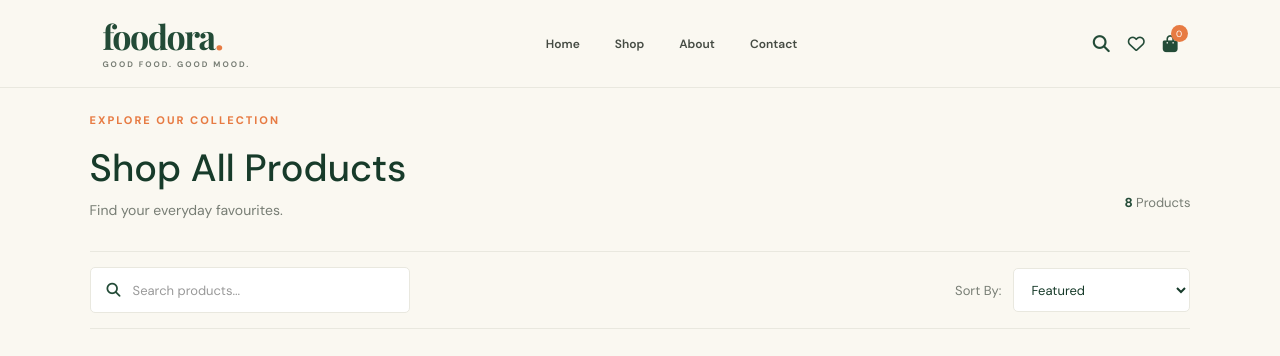
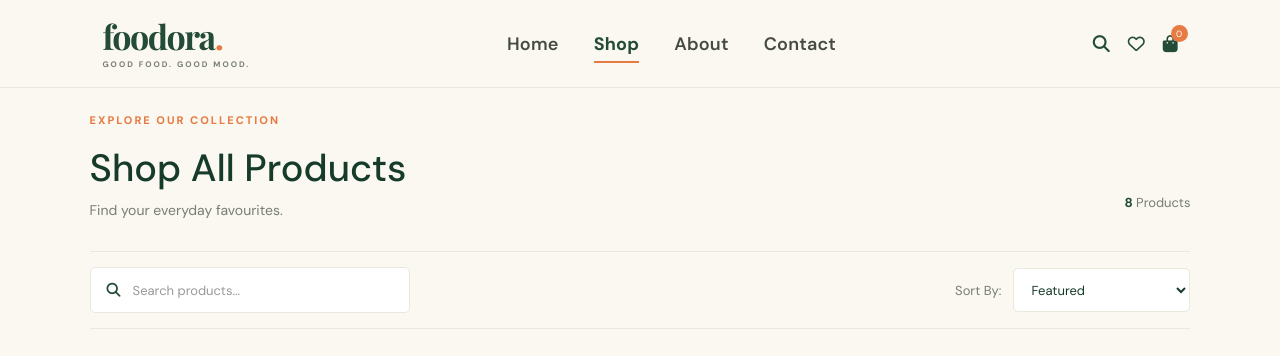
Before and after one commit to webnityglobal-stack/restaurant-dummy-website-3, a plain HTML site: page shop.html in a window 1280 px wide. Shown: the top 356 px of the page. Drawn offline with nearby package versions, Linux system fonts and the light colour scheme.

Commit message:
update website

```diff
--- a/shop.html
+++ b/shop.html
@@ -29,7 +29,7 @@
 
     <nav class="navbar" id="navbar">
       <a href="index.html">Home</a>
-      <a href="shop.html">Shop</a>
+      <a href="shop.html"class="active">Shop</a>
       <a href="about.html">About</a>
       <a href="contact.html">Contact</a>
 
--- a/style.css
+++ b/style.css
@@ -1764,3 +1764,23 @@ main > section {
         padding-bottom: 15px !important;
     }
 }
+/* NAVBAR FONT SIZE INCREASE */
+
+.header .navbar a {
+    font-size: 18px !important;
+    font-weight: 600;
+    letter-spacing: 0.2px;
+}
+
+/* Active and Hover Links */
+.header .navbar a:hover,
+.header .navbar a.active {
+    font-weight: 700;
+}
+
+/* Mobile Responsive */
+@media (max-width: 768px) {
+    .header .navbar a {
+        font-size: 17px !important;
+    }
+}
```
Also changed, not shown: about.html (+2 -2 lines).
